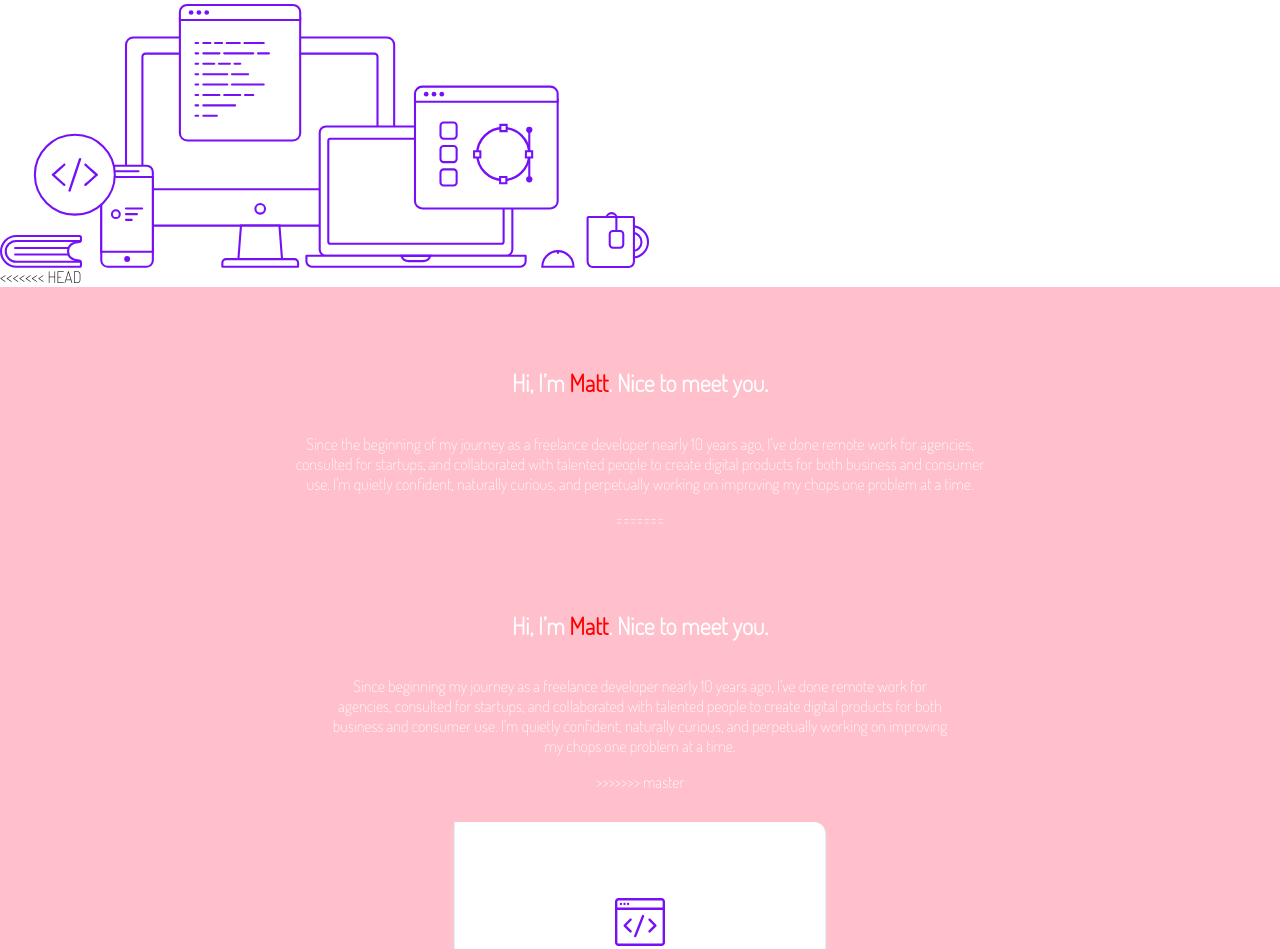
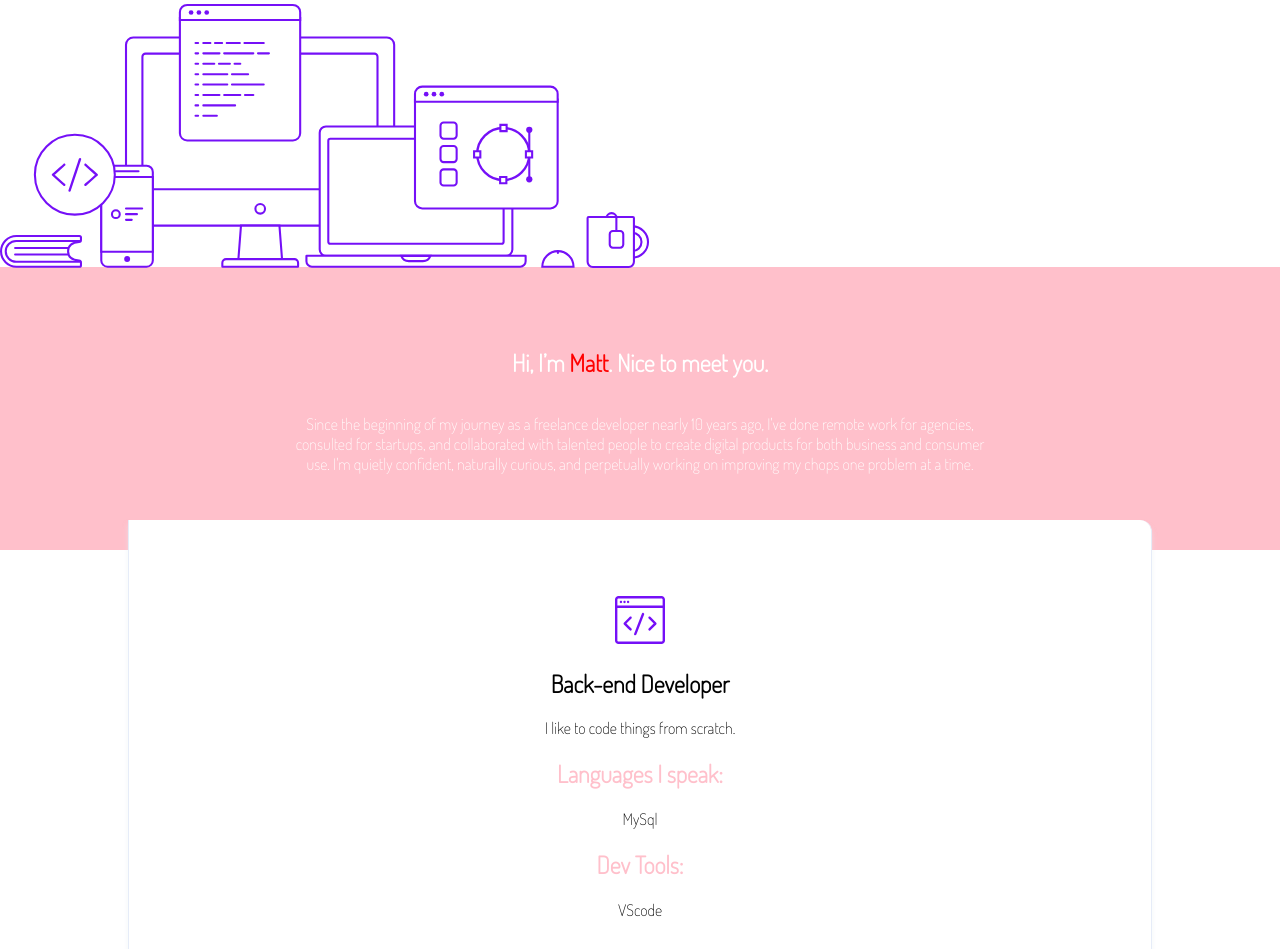
Before and after one commit to orianemgn/BER-SEP-22-checkpoint-js, a plain HTML site: page portfolio.html in a window 1280 px wide. Shown: the part 476-1425 px from the top of the page. Drawn offline with Linux system fonts and the light colour scheme.

Commit message:
missing a conflict after the merge

```diff
--- a/portfolio.html
+++ b/portfolio.html
@@ -31,19 +31,9 @@
 
       <!-- Second banner with description of your name and your presentation -->
       <section class="presentation">
-<<<<<<< HEAD
         <div class="description pink-bg">
           <h2>Hi, I’m <span id="name">Matt</span>. Nice to meet you.</h2>
           <p>Since the beginning of my journey as a freelance developer nearly 10 years ago, I've done remote work for agencies, consulted for startups, and collaborated with talented people to create digital products for both business and consumer use. I'm quietly confident, naturally curious, and perpetually working on improving my chops one problem at a time.</p>
-=======
-        <div class="description purple">
-          <h1>Hi, I’m <span id="name">Matt</span>. Nice to meet you.</h1>
-          <p>
-            Since beginning my journey as a freelance developer nearly 10 years ago, I've done remote work for agencies, consulted
-            for startups, and collaborated with talented people to create digital products for both business and consumer use. I'm
-            quietly confident, naturally curious, and perpetually working on improving my chops one problem at a time.
-          </p>
->>>>>>> master
         </div>
 
         <!-- Bloc of list of skill front end and back end -->
```
